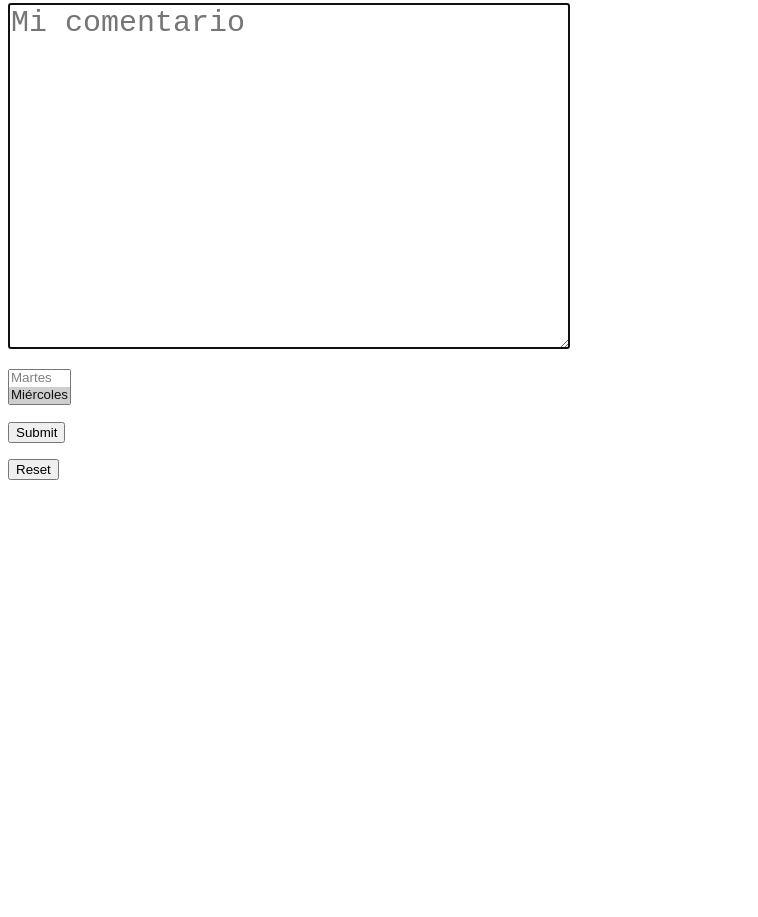
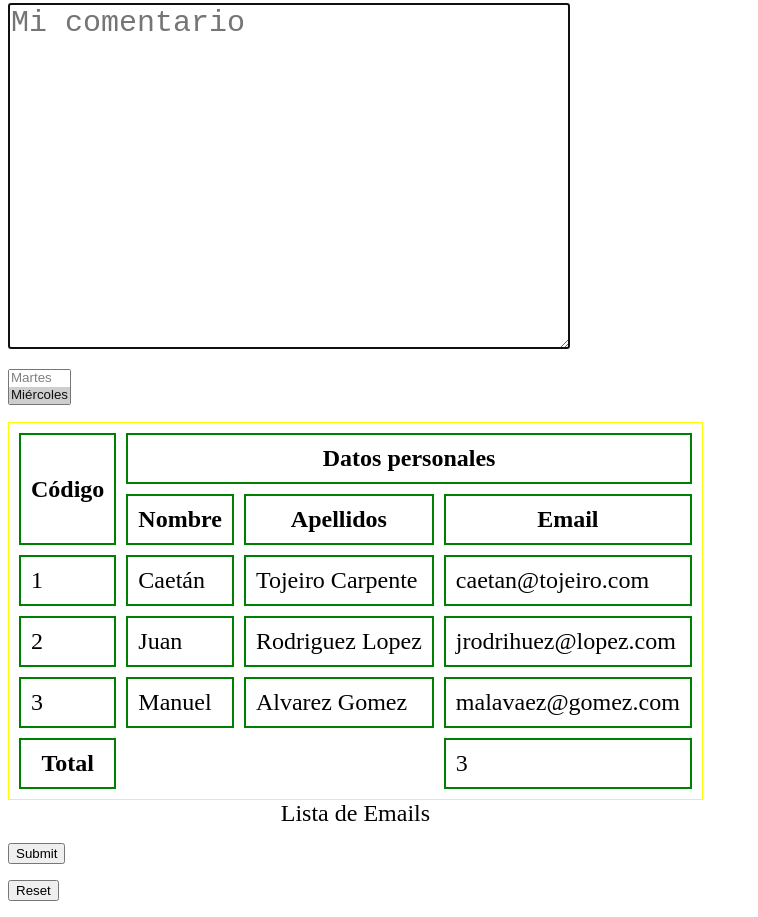
Before and after one commit to Caetan/Curso-HTAL5-y-CSS-DevCode, a plain HTML site: page slambook-form (Formulario Completo).html in a window 1280 px wide. Shown: the part 625-1542 px from the top of the page, without its empty margins (0-758 px from the left). Before the commit the page ends 1121 px from the top, so only its background shows below. Drawn offline with Linux system fonts and the light colour scheme.

Commit message:
Curso terminado con certificados

```diff
--- a/css/Slamstyle.css
+++ b/css/Slamstyle.css
@@ -17,3 +17,21 @@
 textarea{
 	font-size: 30px;
 }
+
+table, th, td{
+	border: 1px solid yellow;
+	font-size: 24px;
+	border-collapse: separated;
+	border-spacing: 10px;
+	empty-cells: hide;
+	caption-side: bottom;
+}
+
+th, td{
+	border: 2px solid green;
+	padding: 10px;
+}
+
+tr{
+	border: 2px solid green;
+}
--- a/slambook-form (Formulario Completo).html
+++ b/slambook-form (Formulario Completo).html
@@ -97,6 +97,47 @@
 				<option value="miercoles" selected>Miércoles</option>
 			</select>
 		</p>
+		<table>
+			<caption>Lista de Emails</caption>
+			<thead>
+				<tr>
+					<th scope="col" rowspan="2">Código</th>
+					<th scope="col" colspan="3" id="Datos">Datos personales</th>
+				</tr>
+				<tr>
+					<th scope="col" header="datos">Nombre</th>
+					<th scope="col" header="datos">Apellidos</th>
+					<th scope="col" header="datos">Email</th>
+				</tr>
+			</thead>
+			<tbody>
+				<tr>
+					<td>1</td>
+					<td>Caetán</td>
+					<td>Tojeiro Carpente</td>
+					<td>caetan@tojeiro.com</td>
+				</tr>
+				<tr>
+					<td>2</td>
+					<td>Juan</td>
+					<td>Rodriguez Lopez</td>
+					<td>jrodrihuez@lopez.com</td>
+				</tr><tr>
+					<td>3</td>
+					<td>Manuel</td>
+					<td>Alvarez Gomez</td>
+					<td>malavaez@gomez.com</td>
+				</tr>
+			</tbody>
+			<tfoot>
+				<tr>
+					<th scope="row">Total</th>
+					<td></td>
+					<td></td>
+					<td>3</td>
+				</tr>
+			</tfoot>
+		</table>
 	</section>
 	<section id="botones">
 		<p>
```
Also changed, not shown: Certificados/certificado-html-css.png (added), 1 other file.
